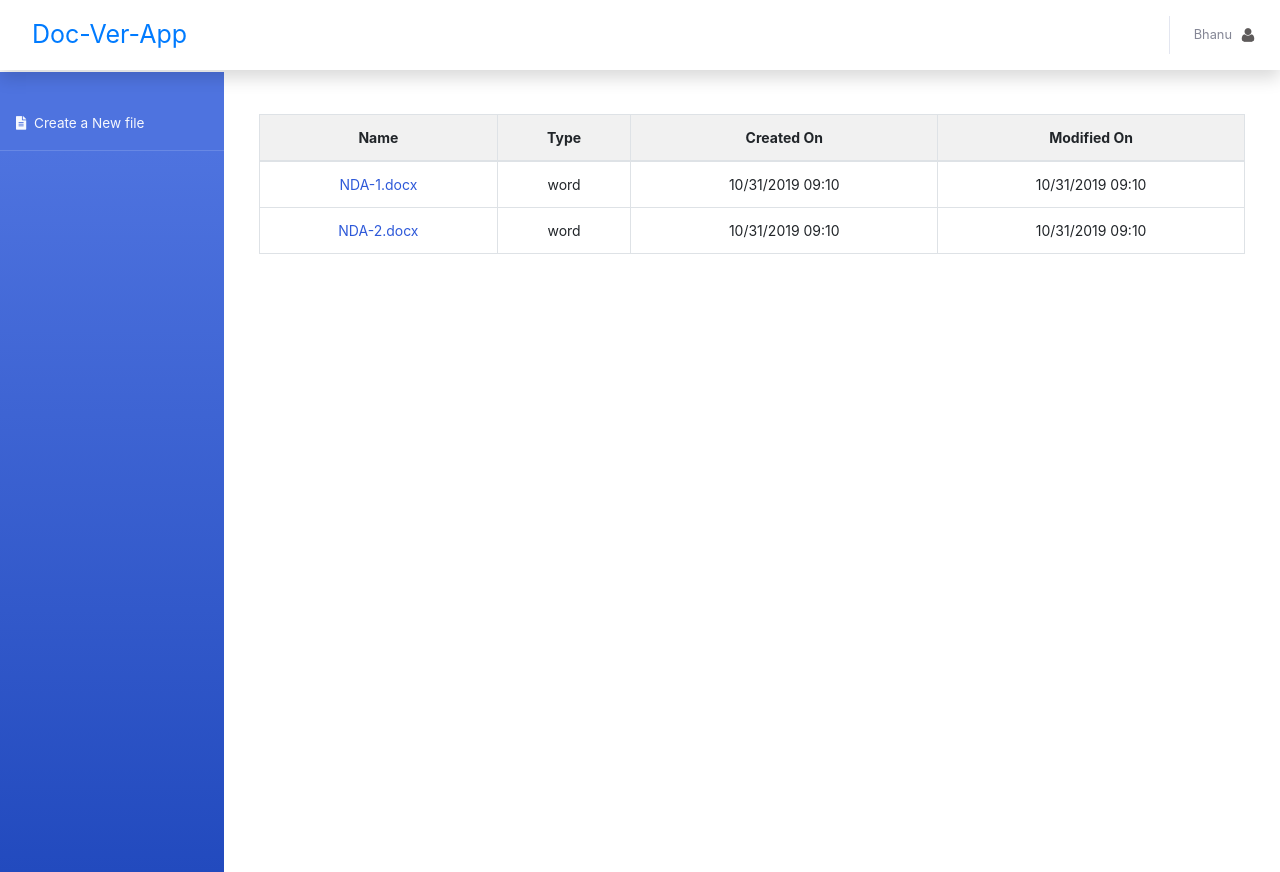
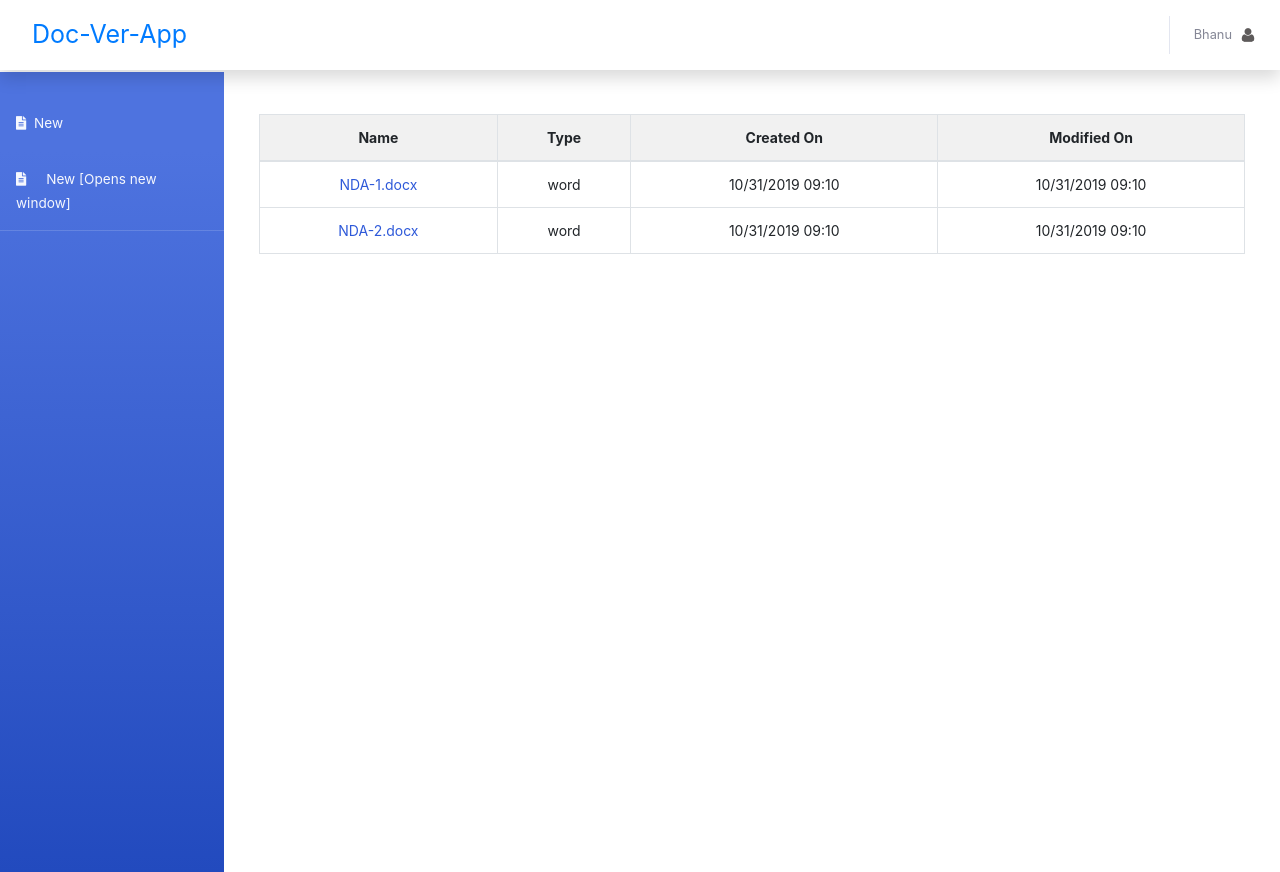
Before and after one commit to bhanustandav/doc-collab-app, a React (Create React App) app: page / in a window 1280 px wide. Built offline with nearby package versions, Linux system fonts and the light colour scheme.

Commit message:
new window

```diff
--- a/src/api/file.js
+++ b/src/api/file.js
@@ -15,4 +15,4 @@ export const createFile = () => {
         data: bodyFormData,
         config: { headers: {'Access-Control-Allow-Origin': 'http://localhost:3000','Content-Type': 'multipart/form-data' }}
     })
-}
+};
--- a/src/components/sidebar/index.js
+++ b/src/components/sidebar/index.js
@@ -1,12 +1,27 @@
 import React from 'react'
 
-export const Sidebar = (props) =>  <ul className="navbar-nav bg-gradient-primary sidebar sidebar-dark accordion" id="accordionSidebar">
+export default class Sidebar extends React.Component{
+    constructor(props){
+        super(props);
+    }
+    clickNew = (tab) => {
+        this.props.createFileEvent(tab)
+    };
+
+    render() {
+        return (
+            <>
+                <ul className="navbar-nav bg-gradient-primary sidebar sidebar-dark accordion" id="accordionSidebar">
                     <li className="nav-item">
                         <a className="nav-link" href="#">
                             <i className="fas fa-file-alt"></i>
-            <span onClick={props.createFileEvent}> Create a New file</span>
+                            <span onClick={tab=>this.clickNew('pop')}> New </span>
                         </a>
 
+                        <a className="nav-link" href="#">
+                            <i className="fas fa-file-alt"></i>
+                            <span className={`nav-link`} onClick={tab=>this.clickNew('tab')}>New [Opens new window]</span>
+                        </a>
                     </li>
                     <hr className="sidebar-divider"/>
                     <li className="nav-item">
@@ -15,3 +30,7 @@ export const Sidebar = (props) =>  <ul className="navbar-nav bg-gradient-primary
                         {/*  <span>Upload Files</span></a>*/}
                     </li>
                 </ul>
+            </>
+        )
+    }
+}
--- a/src/pages/home/index.js
+++ b/src/pages/home/index.js
@@ -1,6 +1,6 @@
 import React from 'react'
 import {Navbar} from "../../components/navbar";
-import {Sidebar} from "../../components/sidebar";
+import Sidebar from "../../components/sidebar";
 import BootModal from "../../components/bootModal";
 import ContentWrapper from "../../components/contentWrapper";
 import {createFile} from "./../../api/file";
@@ -19,14 +19,7 @@ export default class Home extends React.Component {
                 {name:'NDA-1.docx',type:'word',createdOn:this.formatDate(new Date),modifiedOn:this.formatDate(new Date)},
                 {name:'NDA-2.docx',type:'word',createdOn:this.formatDate(new Date),modifiedOn:this.formatDate(new Date)}
             ],
-            createFileData : {
-                "session_delete_url": "https://writer.zoho.com/writer/officeapi/v1/session/bbda95e506ae523864b5684c1d7c9bc800011ecebf8d695ee0d3bbb50153431e80387d3019143b0438538e7915409a173afcfcb939d49392abd4f1432250af5c6176368926d8e702bbb2c9e29dd68cb6",
-                "save_url": "https://writer.zoho.com/writer/officeapi/v1/document/bbda95e506ae523864b5684c1d7c9bc800011ecebf8d695ee0d3bbb50153431e80387d3019143b0438538e7915409a173afcfcb939d49392abd4f1432250af5c6176368926d8e702bbb2c9e29dd68cb6/save",
-                "session_id": "bbda95e506ae523864b5684c1d7c9bc800011ecebf8d695ee0d3bbb50153431e80387d3019143b0438538e7915409a173afcfcb939d49392abd4f1432250af5c6176368926d8e702bbb2c9e29dd68cb6",
-                "document_delete_url": "https://writer.zoho.com/writer/officeapi/v1/document/1349",
-                "document_id": "1349",
-                "document_url": "https://writer.zoho.com/writer/officeapi/v1/document/bbda95e506ae523864b5684c1d7c9bc800011ecebf8d695ee0d3bbb50153431e80387d3019143b0438538e7915409a173afcfcb939d49392abd4f1432250af5c6176368926d8e702bbb2c9e29dd68cb6/open"
-            }
+            createFileData : {}
         }
     }
     formatDate = (date) => {
@@ -44,19 +37,33 @@ export default class Home extends React.Component {
     coeditFileEvent = (file) => {
 
     };
+    openInNewTab = (href) => {
+        console.log(href);
+        var evLink = document.createElement('a');
+        evLink.setAttribute('href',href);
+        evLink.setAttribute('target','_blank');
+        document.body.appendChild(evLink);
+        evLink.click();
+        evLink.parentNode.removeChild(evLink);
+    };
 
-    createFileEvent = () =>{
-        // this.modalVisibility();
+    createFileEvent = (tab) =>{
+        let {createFileData} = this.state;
+        // console.log(tab);
         createFile().then(res=>{
             this.setState({createFileData: res.data},()=>{
-                this.modalVisibility();
+                if( tab === 'pop' )
+                    this.modalVisibility();
+                else
+                    this.openInNewTab(createFileData['document_url']);
             });
         })
     };
+
     modalVisibility = () => {
         let {showModal} = this.state;
         this.setState({showModal: !showModal},()=>{
-            console.log(this.state.showModal);
+            // console.log(this.state.showModal);
         })
     };
 
@@ -65,7 +72,7 @@ export default class Home extends React.Component {
         return <>
             <Navbar/>
             <div id="wrapper">
-                <Sidebar createFileEvent={this.createFileEvent}/>
+                <Sidebar createFileEvent={this.createFileEvent} url={createFileData['document_url']}/>
                 <ContentWrapper>
                     {userFiles && <Filelist openFileEvent={this.openFileEvent} {...this.state}/>}
 
```
Lines whose indentation alone changed are shown as unchanged.
